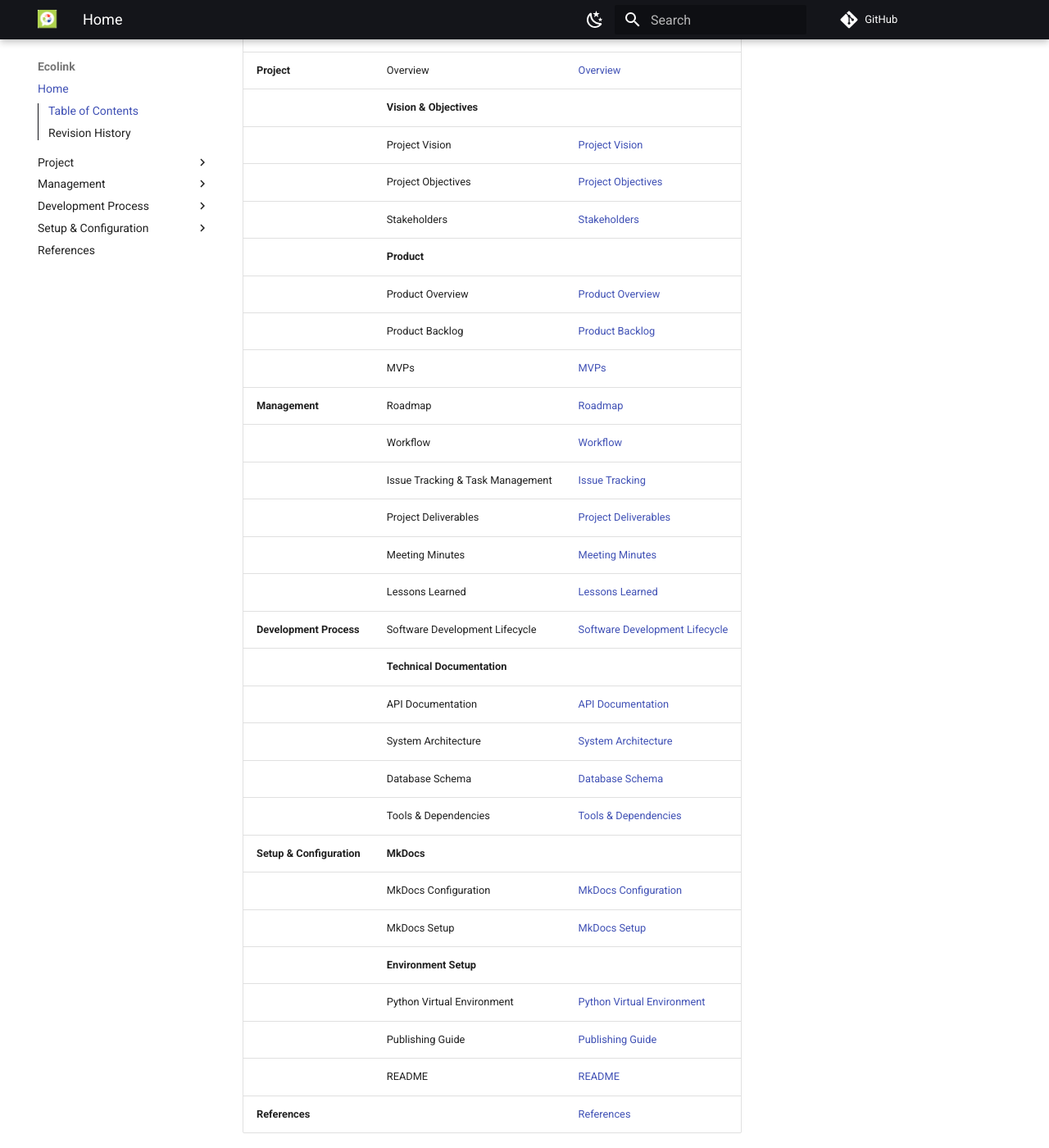
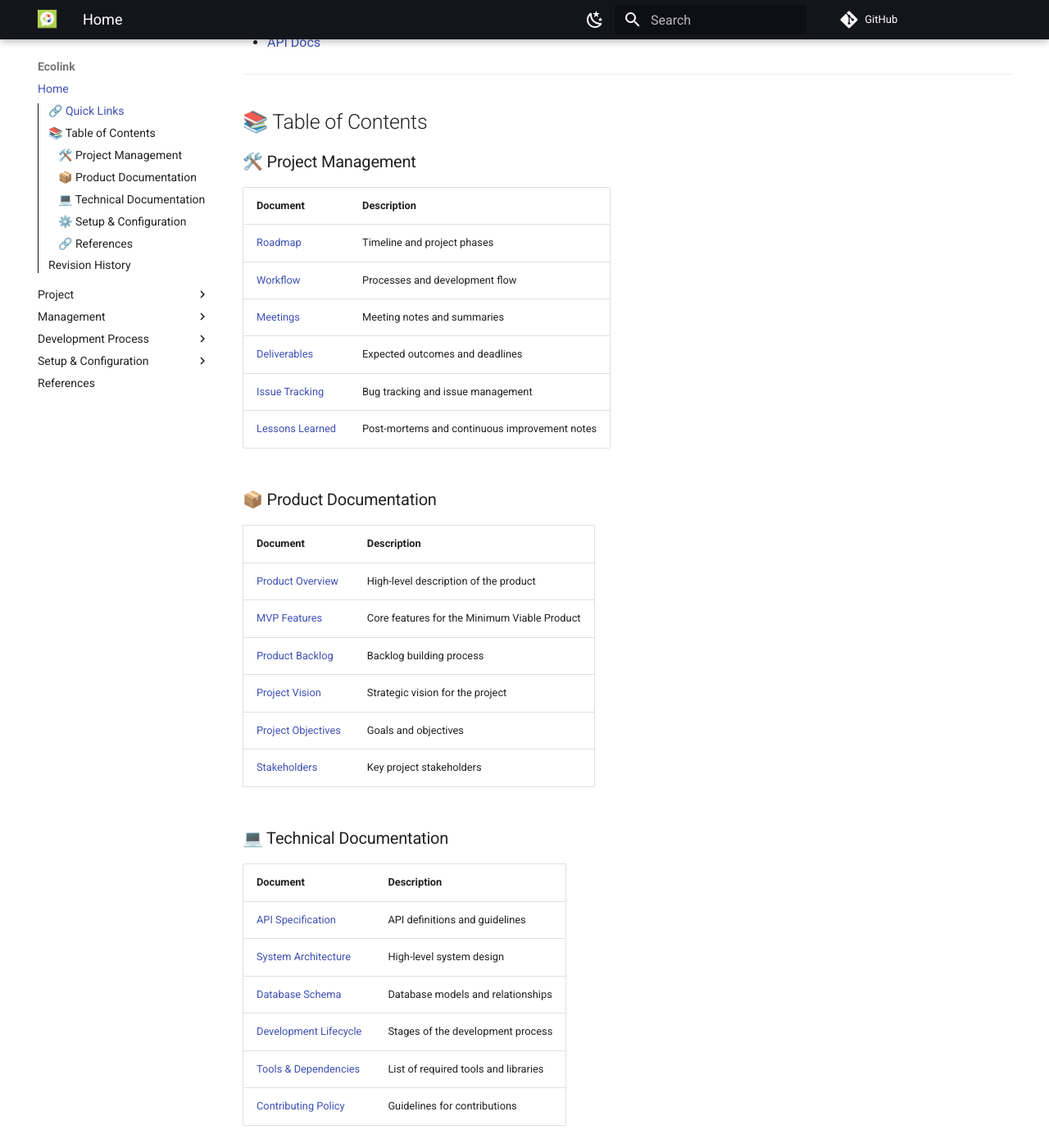
Before and after one commit to ErasmusEgalitarian/ecolink-docs, an MkDocs documentation site: the page built from docs/index.md, in a window 1280 px wide and 1400 px high, scrolled down 376 px. Shown: the whole window at 82% size. Built offline with MkDocs 1.6.1 and Material for MkDocs 9.7.7, drawn with Linux system fonts in a browser that asks for light colours; comment, search, counter and statistics services are not loaded; some of the changed text lies outside the part shown.

Commit message:
docs: home page content update
make a new style of information hub

```diff
--- a/docs/index.md
+++ b/docs/index.md
@@ -1,46 +1,66 @@
-# Documentation
+# EcoLink Documentation Hub
 
 Welcome to the **Ecolink** documentation! Here, you will find all the essential information about the project, from an overview to technical and configuration details.
 
 ---
 
-## Table of Contents
+## 🔗 Quick Links
 
-| Section                   | Subsection                       | Link                                                                 |
-| ------------------------- | -------------------------------- | -------------------------------------------------------------------- |
-| **Home**                  |                                  | [Home](index.md)                                                     |
-| **Project**               | Overview                         | [Overview](project/overview.md)                                      |
-|                           | **Vision & Objectives**          |                                                                      |
-|                           | Project Vision                   | [Project Vision](project/vision-objectives/vision.md)                |
-|                           | Project Objectives               | [Project Objectives](project/vision-objectives/objectives.md)        |
-|                           | Stakeholders                     | [Stakeholders](project/stakeholders.md)                              |
-|                           | **Product**                      |                                                                      |
-|                           | Product Overview                 | [Product Overview](project/product/overview.md)                      |
-|                           | Product Backlog                  | [Product Backlog](project/product/product-backlog-building.md)       |
-|                           | MVPs                             | [MVPs](project/product/mvp.md)                                       |
-| **Management**            | Roadmap                          | [Roadmap](project/management/roadmap.md)                             |
-|                           | Workflow                         | [Workflow](project/management/workflow.md)                           |
-|                           | Issue Tracking & Task Management | [Issue Tracking](project/management/issue-tracking.md)               |
-|                           | Project Deliverables             | [Project Deliverables](project/management/deliverables.md)           |
-|                           | Meeting Minutes                  | [Meeting Minutes](project/management/meetings.md)                    |
-|                           | Lessons Learned                  | [Lessons Learned](project/management/lessons-learned.md)             |
-| **Development Process**   | Software Development Lifecycle   | [Software Development Lifecycle](project/development/lifecycle.md)   |
-|                           | **Technical Documentation**      |                                                                      |
-|                           | API Documentation                | [API Documentation](project/development/technical/api.md)            |
-|                           | System Architecture              | [System Architecture](project/development/technical/architecture.md) |
-|                           | Database Schema                  | [Database Schema](project/development/technical/database-schema.md)  |
-|                           | Tools & Dependencies             | [Tools &amp; Dependencies](project/development/tools.md)             |
-| **Setup & Configuration** | **MkDocs**                       |                                                                      |
-|                           | MkDocs Configuration             | [MkDocs Configuration](setup/mkdocs-configuration.md)                |
-|                           | MkDocs Setup                     | [MkDocs Setup](setup/mkdocs-setup.md)                                |
-|                           | **Environment Setup**            |                                                                      |
-|                           | Python Virtual Environment       | [Python Virtual Environment](setup/python-venv-setup.md)             |
-|                           | Publishing Guide                 | [Publishing Guide](setup/publishing-guide.md)                        |
-|                           | README                           | [README](setup/readme.md)                                            |
-| **References**            |                                  | [References](references.md)                                          |
+- [Current Sprint](project/management/sprints/sprint1.md)
+- [Backlog](project/product/product-backlog-building.md)
+- [API Docs](project/development/technical/api.md)
+
+
+---
+
+## 📚 Table of Contents
+
+### 🛠️ Project Management
+| Document                                                 | Description                                   |
+| -------------------------------------------------------- | --------------------------------------------- |
+| [Roadmap](project/management/roadmap.md)                 | Timeline and project phases                   |
+| [Workflow](project/management/workflow.md)               | Processes and development flow                |
+| [Meetings](project/management/meetings.md)               | Meeting notes and summaries                   |
+| [Deliverables](project/management/deliverables.md)       | Expected outcomes and deadlines               |
+| [Issue Tracking](project/management/issue-tracking.md)   | Bug tracking and issue management             |
+| [Lessons Learned](project/management/lessons-learned.md) | Post-mortems and continuous improvement notes |
+
+### 📦 Product Documentation
+| Document                                                       | Description                                  |
+| -------------------------------------------------------------- | -------------------------------------------- |
+| [Product Overview](project/product/overview.md)                | High-level description of the product        |
+| [MVP Features](project/product/mvp.md)                         | Core features for the Minimum Viable Product |
+| [Product Backlog](project/product/product-backlog-building.md) | Backlog building process                     |
+| [Project Vision](project/vision-objectives/vision.md)          | Strategic vision for the project             |
+| [Project Objectives](project/vision-objectives/objectives.md)  | Goals and objectives                         |
+| [Stakeholders](project/stakeholders.md)                        | Key project stakeholders                     |
+
+### 💻 Technical Documentation
+| Document                                                             | Description                          |
+| -------------------------------------------------------------------- | ------------------------------------ |
+| [API Specification](project/development/technical/api.md)            | API definitions and guidelines       |
+| [System Architecture](project/development/technical/architecture.md) | High-level system design             |
+| [Database Schema](project/development/technical/database-schema.md)  | Database models and relationships    |
+| [Development Lifecycle](project/development/lifecycle.md)            | Stages of the development process    |
+| [Tools & Dependencies](project/development/tools.md)                 | List of required tools and libraries |
+| [Contributing Policy](project/development/policies.md)               | Guidelines for contributions         |
+
+### ⚙️ Setup & Configuration
+| Document                                                 | Description                             |
+| -------------------------------------------------------- | --------------------------------------- |
+| [MkDocs Configuration](setup/mkdocs-configuration.md)    | MkDocs project settings                 |
+| [MkDocs Setup](setup/mkdocs-setup.md)                    | Instructions to set up MkDocs locally   |
+| [Python Virtual Environment](setup/python-venv-setup.md) | Setting up a Python virtual environment |
+| [Publishing Guide](setup/publishing-guide.md)            | How to publish project documentation    |
+| [README](setup/readme.md)                                | Project overview and installation       |
+
+### 🔗 References
+| Document                    | Description        |
+| --------------------------- | ------------------ |
+| [References](references.md) | External resources |
 
 ## Revision History
-
 | Date       | Version | Changes           | Authors                                                                                             |
 | ---------- | ------- | ----------------- | --------------------------------------------------------------------------------------------------- |
+| 2025-04-18 | 0.2     | Update home page  | [Mateus Vieira](https://github.com/matix0)                                                          |
 | 2025-03-28 | 0.1     | Document creation | [Cainã Freitas](https://github.com/freitasc) and [Lucas Antunes](https://github.com/LucasGSAntunes) |
```
